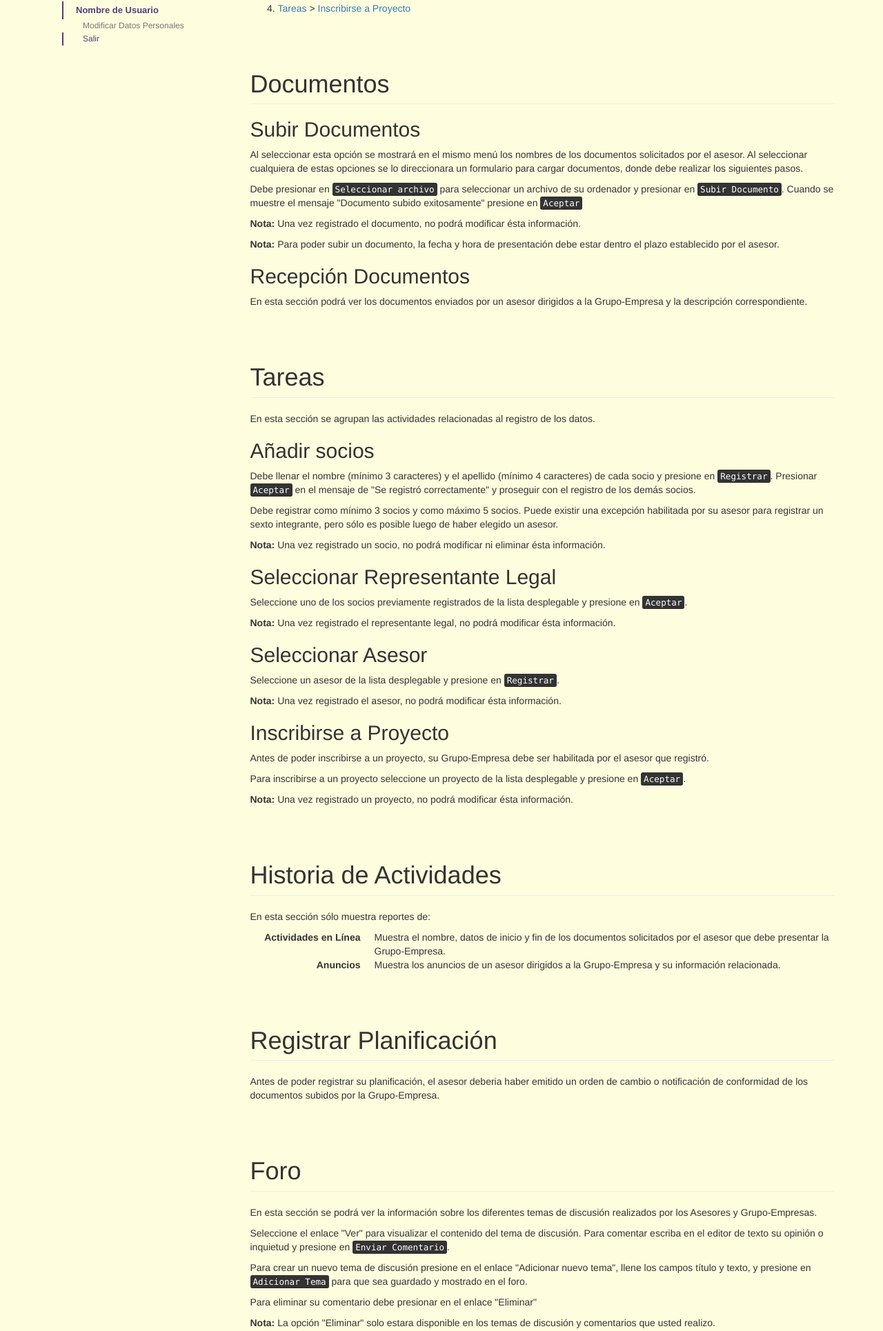
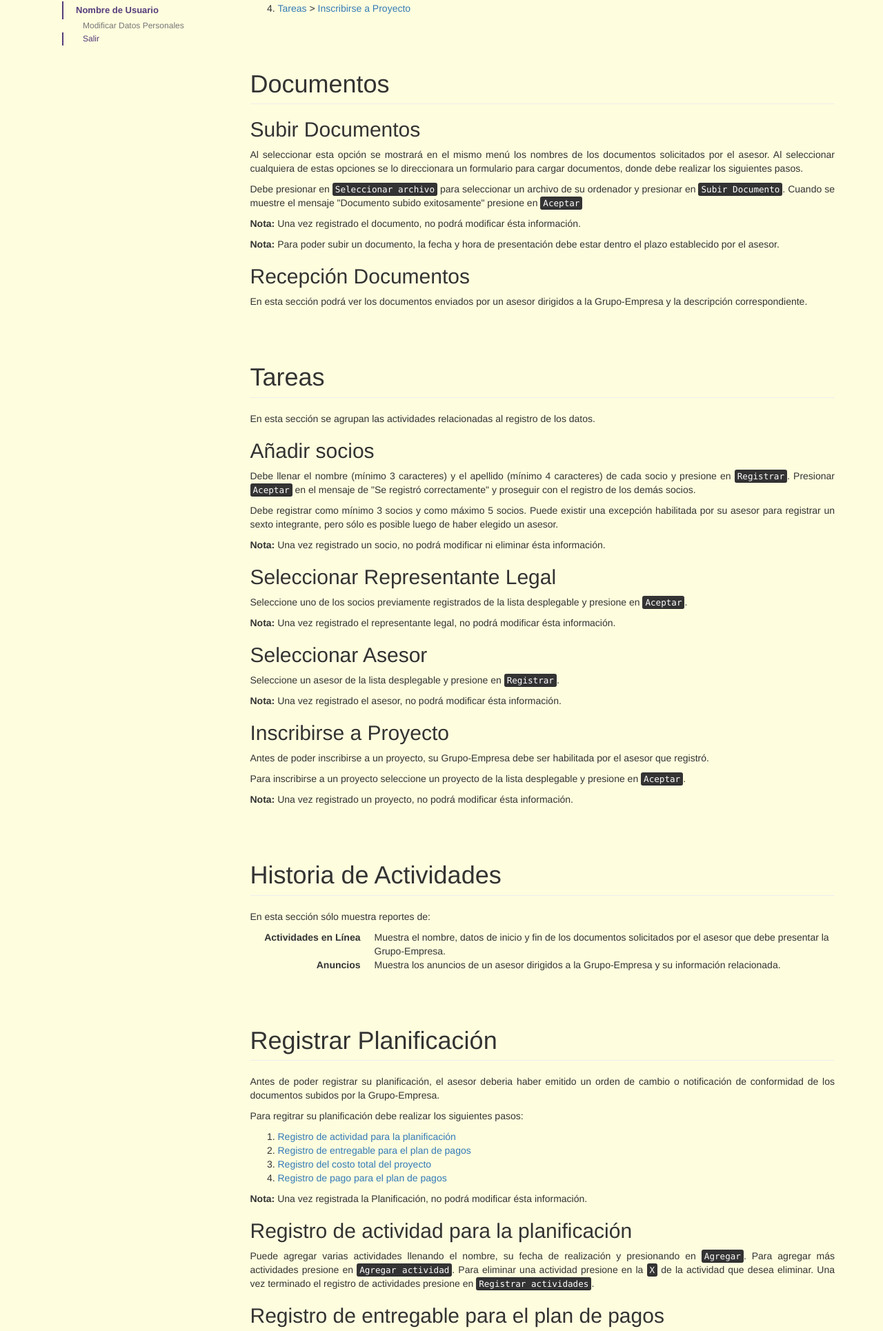
Before and after one commit to marcelotorrico/Sistema-de-apoyo-a-la-empresa-TIS, a PHP site: page /ProyectoSprint3/Vista/ayuda/ayudaGrupoEmpresa.html in a window 1280 px wide. Shown: the part 379-2309 px from the top of the page at 69% size. Run offline with PHP 8.4, Linux system fonts and the light colour scheme.

Commit message:
Terminado ayuda Grupo-Empresa

```diff
--- a/Controlador/ordendecambio.php
+++ b/Controlador/ordendecambio.php
@@ -111,7 +111,6 @@ if (isset($_POST['lista']))
                             }
 
 
-
                             $queryProy = "SELECT proyecto.CODIGO_P FROM proyecto, inscripcion_proyecto WHERE proyecto.CODIGO_P = inscripcion_proyecto.CODIGO_P AND NOMBRE_U = '$nombreUGE'";
                             $selProy = $conexion->query($queryProy);
                             $rowProy = $selProy->fetchObject();
@@ -122,7 +121,6 @@ if (isset($_POST['lista']))
 
                             $consulta = $conexion->query("SELECT * FROM registro WHERE NOMBRE_U='$nombreUGE' AND TIPO_T='documento subido'");
                             $DocSub = $consulta->rowCount();
-
 
                             if(($DocSub == $docR) and $DocSub>=1)
                             {
--- a/Vista/ayuda/ayudaGrupoEmpresa.html
+++ b/Vista/ayuda/ayudaGrupoEmpresa.html
@@ -52,7 +52,14 @@
                                 </ul>
                             </li>
                             <li><a href="#historia-actividades">Historia de actividades</a></li>
-                            <li><a href="#registrar-planificacion">Registrar Planificación</a></li>
+                            <li><a href="#registrar-planificacion">Registrar Planificación</a>
+                                <ul class="nav">
+                                    <li><a href="#registro-actividad-planificacion">Registro de actividad para la planificación</a></li>
+                                    <li><a href="#registro-entregable-plan-pagos">Registro de entregable para el plan de pagos</a></li>
+                                    <li><a href="#registro-costo-total-proyecto">Registro del costo total del proyecto</a></li>
+                                    <li><a href="#registro-pago-plan-pagos">Registro de pago para el plan de pagos</a></li>
+                                </ul>
+                            </li>
                             <li><a href="#foro">Foro</a></li>
                             <li><a href="#nombre-usuario">Nombre de Usuario</a>
                                 <ul class="nav">
@@ -117,28 +124,58 @@
                     <div class="bs-docs-section">
                         <h1 id="registrar-planificacion" class="page-header">Registrar Planificación<a class="anchorjs-link" href="#registrar-planificacion"><span class="anchorjs-icon"></span></a></h1>
                         <p>Antes de poder registrar su planificación, el asesor deberia haber emitido un orden de cambio o notificación de conformidad de los documentos subidos por la Grupo-Empresa.</p>
+                        <p>Para regitrar su planificación debe realizar los siguientes pasos:</p>
+                        <ol>
+                            <li><a href="#registro-actividad-planificacion">Registro de actividad para la planificación</a></li>
+                            <li><a href="#registro-entregable-plan-pagos">Registro de entregable para el plan de pagos</a></li>
+                            <li><a href="#registro-costo-total-proyecto">Registro del costo total del proyecto</a></li>
+                            <li><a href="#registro-pago-plan-pagos">Registro de pago para el plan de pagos</a></li>
+                        </ol>
+                        <p><strong>Nota: </strong>Una vez registrada la Planificación, no podrá modificar ésta información.</p>
+                        <h2 id="registro-actividad-planificacion">Registro de actividad para la planificación</h2>
+                        <p>Puede agregar varias actividades llenando el nombre, su fecha de realización y presionando en <kbd>Agregar</kbd>.
+                            Para agregar más actividades presione en <kbd>Agregar actividad</kbd>.
+                            Para eliminar una actividad presione en la <kbd>X</kbd> de la actividad que desea eliminar.
+                            Una vez terminado el registro de actividades presione en <kbd>Registrar actividades</kbd>.
+                        </p>
+                        <h2 id="registro-entregable-plan-pagos">Registro de entregable para el plan de pagos</h2>
+                        <p>Puede agregar varios entregables llenando el nombre, su descripción y presionando en <kbd>Agregar</kbd>.
+                            Para agregar más entregables presione en <kbd>Agregar entregable</kbd>.
+                            Para eliminar un entregable presione en la <kbd>X</kbd> del entregable que desea eliminar.
+                            Una vez terminado el registro de entregables presione en <kbd>Registrar entregables</kbd>.
+                        </p>
+                        <h2 id="registro-costo-total-proyecto">Registro del costo total del proyecto</h2>
+                        <p>Llene el costo total del proyecto (con caracteres numéricos), el porcentaje de aceptación del proyecto (número entero entre 60 y 100) y presione en <kbd>Registrar</kbd>.</p>
+                        <h2 id="registro-pago-plan-pagos">Registro de pago para el plan de pagos</h2>
+                        <p>Puede agregar varios pagos seleccionando una actividad (previamente llenada), uno o varios entregables, llenando el porcentaje del costo total correspondiente a esa activdad y presionando en <kbd>Agregar</kbd>.
+                            Para agregar más pagos presione en <kbd>Agregar pago</kbd>, si la suma de los porcentajes es aún menor a 100.
+                            Para eliminar un pago presione en la <kbd>X</kbd> del pago que desea eliminar.
+                            Una vez terminado el registro del plan de pagos presione en <kbd>Registrar plan de pagos</kbd>.
+                        </p>
                     </div>
                     <div class="bs-docs-section">
                         <h1 id="foro" class="page-header">Foro<a class="anchorjs-link" href="#foro"><span class="anchorjs-icon"></span></a></h1>
-                        <p>En esta sección se podrá ver la información sobre los diferentes temas de discusión realizados por los Asesores y Grupo-Empresas.</p>
-                        <p>Seleccione el enlace "Ver" para visualizar el contenido del tema de discusión. Para comentar escriba en el editor de texto su opinión o inquietud y presione en <kbd>Enviar Comentario</kbd>.</p>
-                        <p>Para crear un nuevo tema de discusión presione en el enlace "Adicionar nuevo tema", llene los campos título y texto, y presione en <kbd>Adicionar Tema</kbd> para que sea guardado y mostrado en el foro.</p>
-                        <p>Para eliminar su comentario debe presionar en el enlace "Eliminar"</p>
-                        <p><strong>Nota:</strong> La opción "Eliminar" solo estara disponible en los temas de discusión y comentarios que usted realizo.</p>
+                        <p>En esta sección puede ver la información sobre los diferentes temas de discusión realizados por los Asesores y Grupo-Empresas.</p>
+                        <p>Seleccione el enlace "Ver" de algún tema para visualizar su contenido y comentarios. Para comentar escriba en el editor de texto (ubicado al final de la página) y presione en <kbd>Enviar Comentario</kbd>.</p>
+                        <p>Para crear un nuevo tema de discusión presione en <kbd>Adicionar nuevo tema</kbd>, llene los campos título y texto, y presione en <kbd>Adicionar Tema</kbd> para que sea guardado y mostrado en el foro.</p>
+                        <p>Para eliminar algún tema creado por usted presione en <kbd>Eliminar</kbd></p>
+                        <p><strong>Nota:</strong> La opción "Eliminar" sólo está disponible en los temas de discusión que usted adicionó.</p>
                     </div>
                     <div class="bs-docs-section">
                         <h1 id="nombre-usuario" class="page-header">Nombre de Usuario<a class="anchorjs-link" href="#nombre-usuario"><span class="anchorjs-icon"></span></a></h1>
-                        <p>Esta sección se encuentra en la parte derecha de la cabecera de la página, a lado de Foro con su nombre de usuario con el que se registro.</p>
+                        <p>Esta sección se encuentra en la parte derecha de la cabecera de la página, a lado de Foro con su nombre de usuario con el que inició sesión.</p>
                         <h2 id="modificar-datos-personales">Modificar Datos Personales</h2>
-                        <p>Puede modificar en cualquiera de los campos del formulario para actualizar o cambiar su información personal,sin embargo es necesario que siga algunas especificaciones o restricciones que tienen algunos campos. Presione en <kbd>Actualizar</kbd> para guardar sus cambios.</p>
-                        <p>Presione en <kbd>Aceptar</kbd> en el mensaje "Se modificaron sus datos satisfactoriamente".</p>
-                        <p><strong>Nota:</strong> La contraseña está encriptada, por ello se muestra diferente a su contraseña real.</p>
+                        <p>Puede modificar cualquiera de los campos del formulario para actualizar su información personal, sin embargo es necesario que siga las restricciones que tienen algunos campos. Presione en <kbd>Actualizar</kbd> para guardar sus cambios.
+                            Presione en <kbd>Aceptar</kbd> en el mensaje "Se modificaron sus datos satisfactoriamente".</p>
+                        <p><strong>Nota:</strong> La contraseña está encriptada, por ello se muestra diferente a la contraseña que registró.</p>
                         <h2 id="salir">Salir</h2>
-                        <p>Esta opción es para cerrar su sesión, de una manera segura.</p>
+                        <p>Esta opción es para cerrar su sesión de manera segura.</p>
                     </div>
                 </div>
             </div>
         </div>
+        <hr>
+        <footer>© 2015 InnovaTe.</footer>
         <!-- jQuery (necessary for Bootstrap's JavaScript plugins) -->
         <script src="../bootstrap/js/jquery.min.js"></script>
         <!-- Include all compiled plugins (below), or include individual files as needed -->
--- a/Vista/css/ayuda.css
+++ b/Vista/css/ayuda.css
@@ -9,6 +9,15 @@ and open the template in the editor.
 */
 body{
     background: #fefdde;
+}
+
+footer{
+    text-align: center;
+    margin: 20px;
+}
+
+p{
+    text-align: justify;
 }
 
 .menu-superior {
@@ -35,3 +44,7 @@ body{
 .bs-docs-header p{
     margin-right: 0;
 }
+
+.bs-docs-container{
+    margin-bottom: 50px;
+}
```
